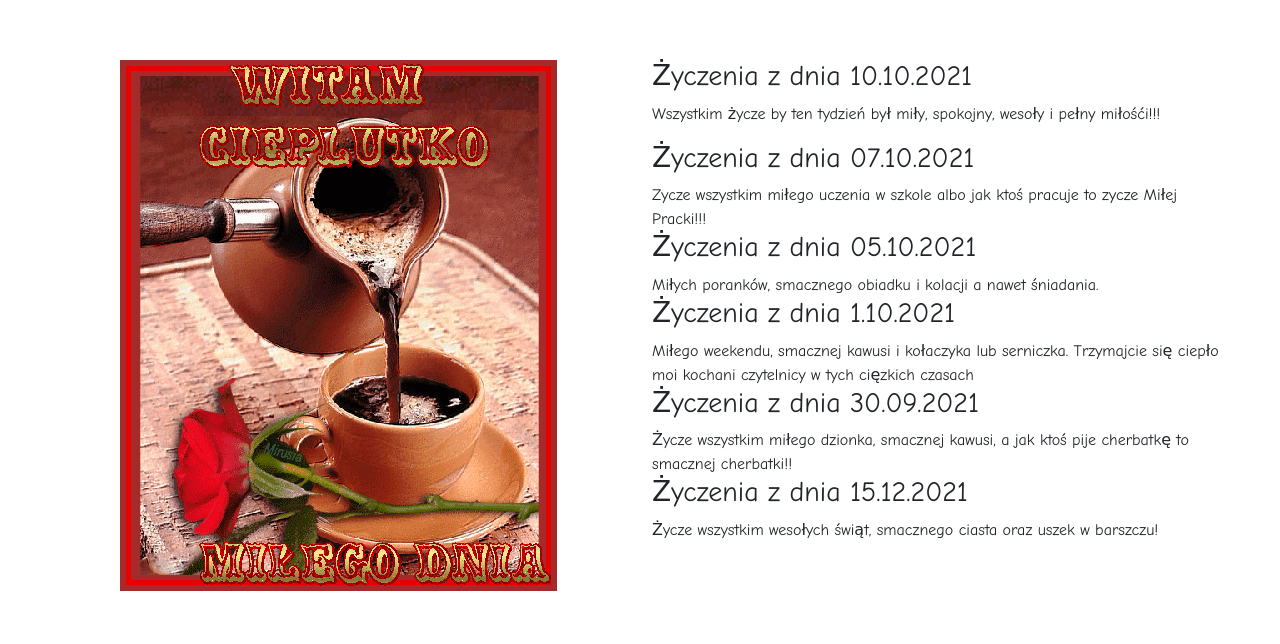
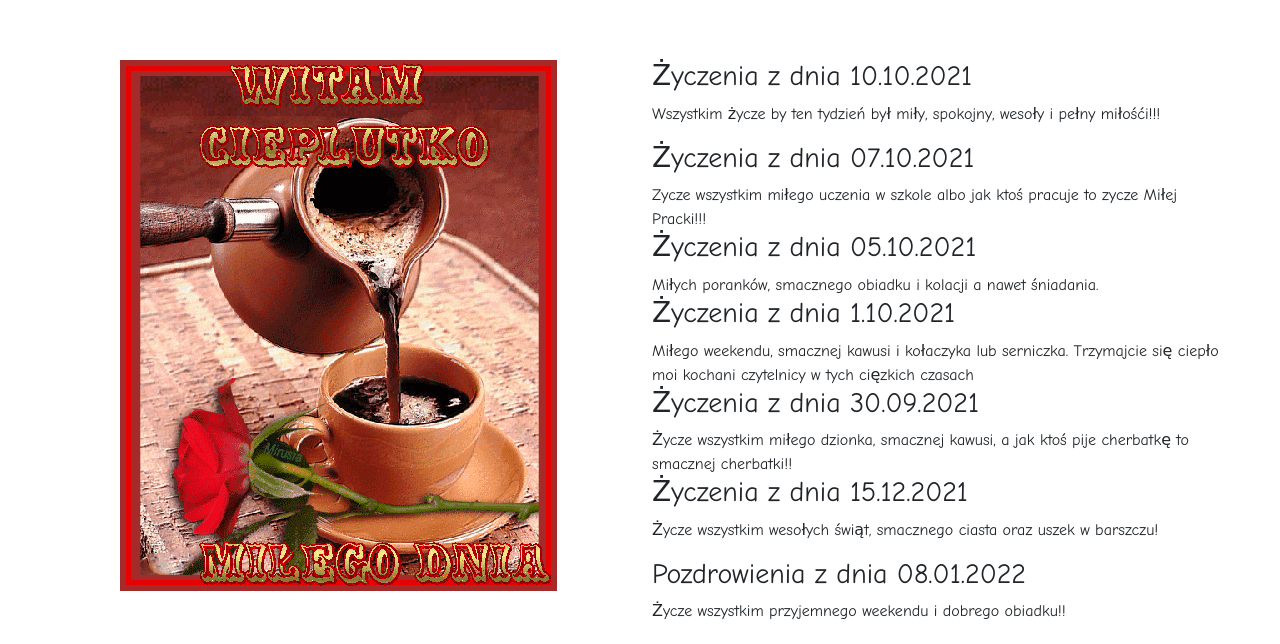
Before and after one commit to Lepkazielona/Lepkazielona.github.io, a plain HTML site: page index.html in a window 1280 px wide. Shown: the part 308-952 px from the top of the page. Drawn offline with nearby package versions, Linux system fonts and the light colour scheme; a script that the page names is missing.

Commit message:
pozdrowienia z dnia 08.01.22

```diff
--- a/index.html
+++ b/index.html
@@ -35,6 +35,8 @@
                 <a>Życze wszystkim miłego dzionka, smacznej kawusi, a jak ktoś pije cherbatkę to smacznej cherbatki!!</a>
                 <h3>Życzenia z dnia 15.12.2021</h3>
                 <p>Życze wszystkim wesołych świąt, smacznego ciasta oraz uszek w barszczu!</p>
+                <h3>Pozdrowienia z dnia 08.01.2022</h3>
+                <p>Życze wszystkim przyjemnego weekendu i dobrego obiadku!!</p>
             </div>
         </div>
 
```
